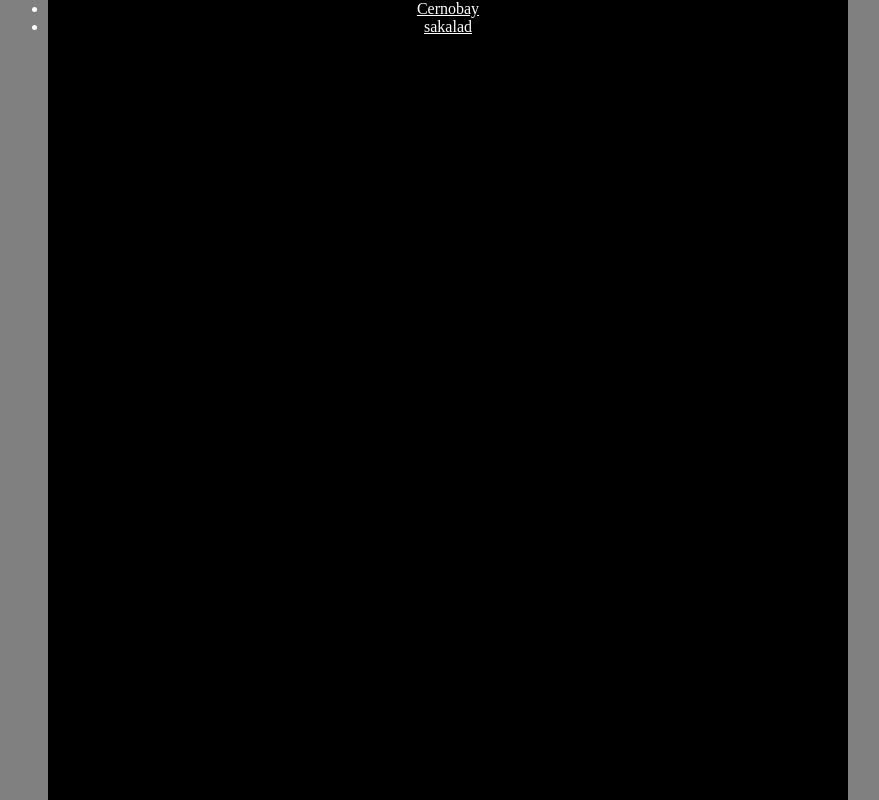
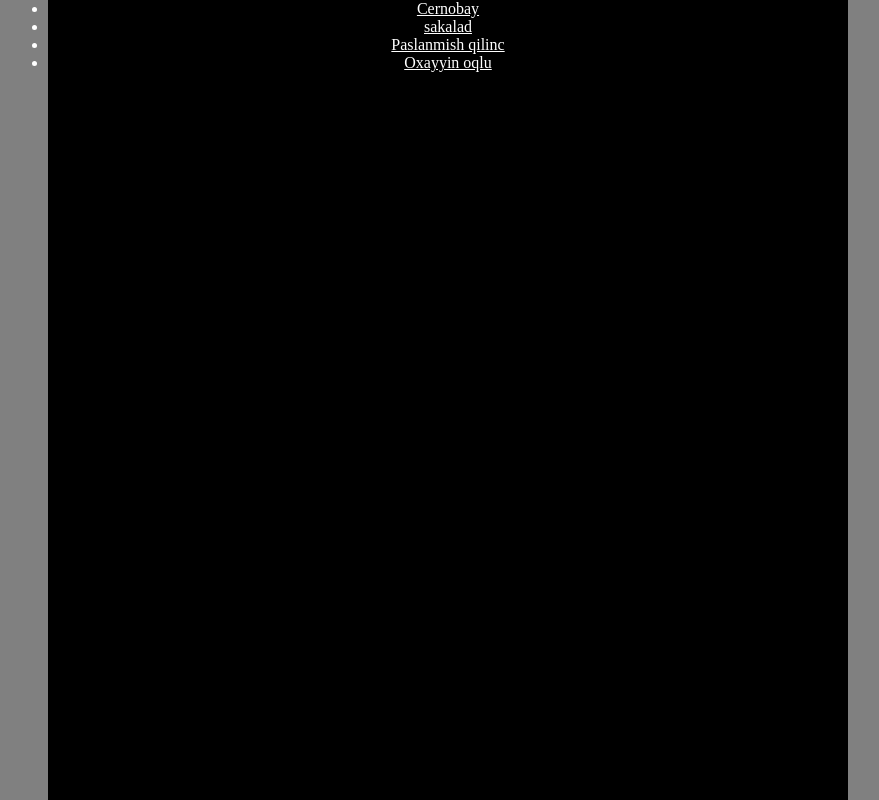
Before and after one commit to AzeWarBoss/example, a plain HTML site: page index.html in a window 1280 px wide. Shown: the whole page, without its empty margins (192-1071 px from the left). Drawn offline with Linux system fonts and the light colour scheme.

Commit message:
2 dene seir elave olundu

```diff
--- a/index.html
+++ b/index.html
@@ -11,6 +11,8 @@
 		<ul>
 			<li><a href="Cernobay.html">Cernobay</a></li>
 			<li><a href="sakalad.html">sakalad</a></li>
+			<li><a href="paslanmish.html">Paslanmish qilinc</a></li>
+			<li><a href="oxayyin.html">Oxayyin oqlu</a></li>
 		</ul>
 		</div>
 		</center>
```
